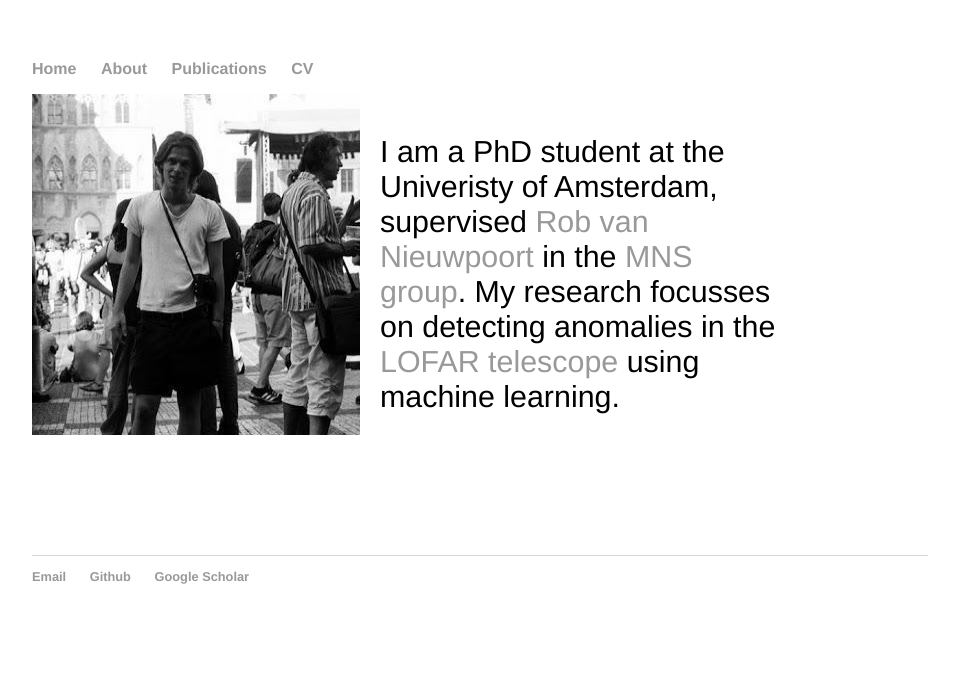
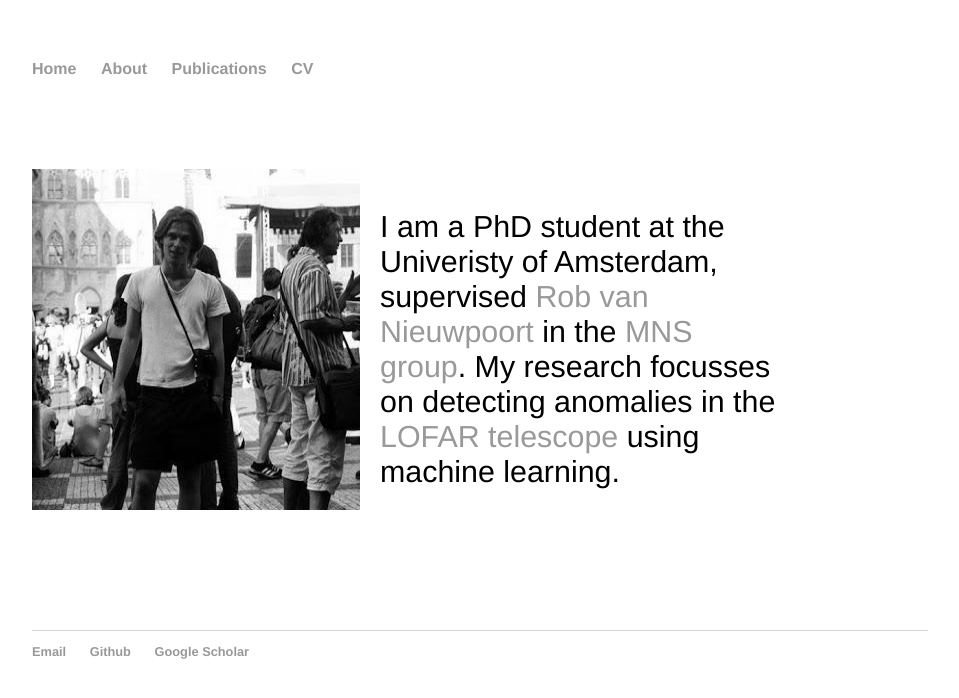
Before and after one commit to mesarcik/mesarcik.github.io, a Jekyll site: the page built from about/index.html, in a window 1280 px wide. Shown: the top 698 px of the page, without its empty margins (160-1119 px from the left). Built offline with Jekyll 4.4.1, drawn with Linux system fonts in a browser that asks for light colours.

Commit message:
./git_uploader.sh

```diff
--- a/css/main.css
+++ b/css/main.css
@@ -27,7 +27,7 @@ nav ul, footer ul { font-size: 1em; font-family: 'Helvetica', 'Arial', 'Sans-Ser
 nav ul li, footer ul li { display: inline; margin-right: 20px; }
 
 /* BIO */
-.bio { display:flex; flex-direction:row; padding-bottom:100px}
+.bio { display:flex; flex-direction:row; padding-bottom:100px; padding-top:75px}
 img{padding-right:20px; padding-bottom:20px; width:50%}
 .bio-text{padding-right:150px}
 
```
Also changed, not shown: 2 other files.
